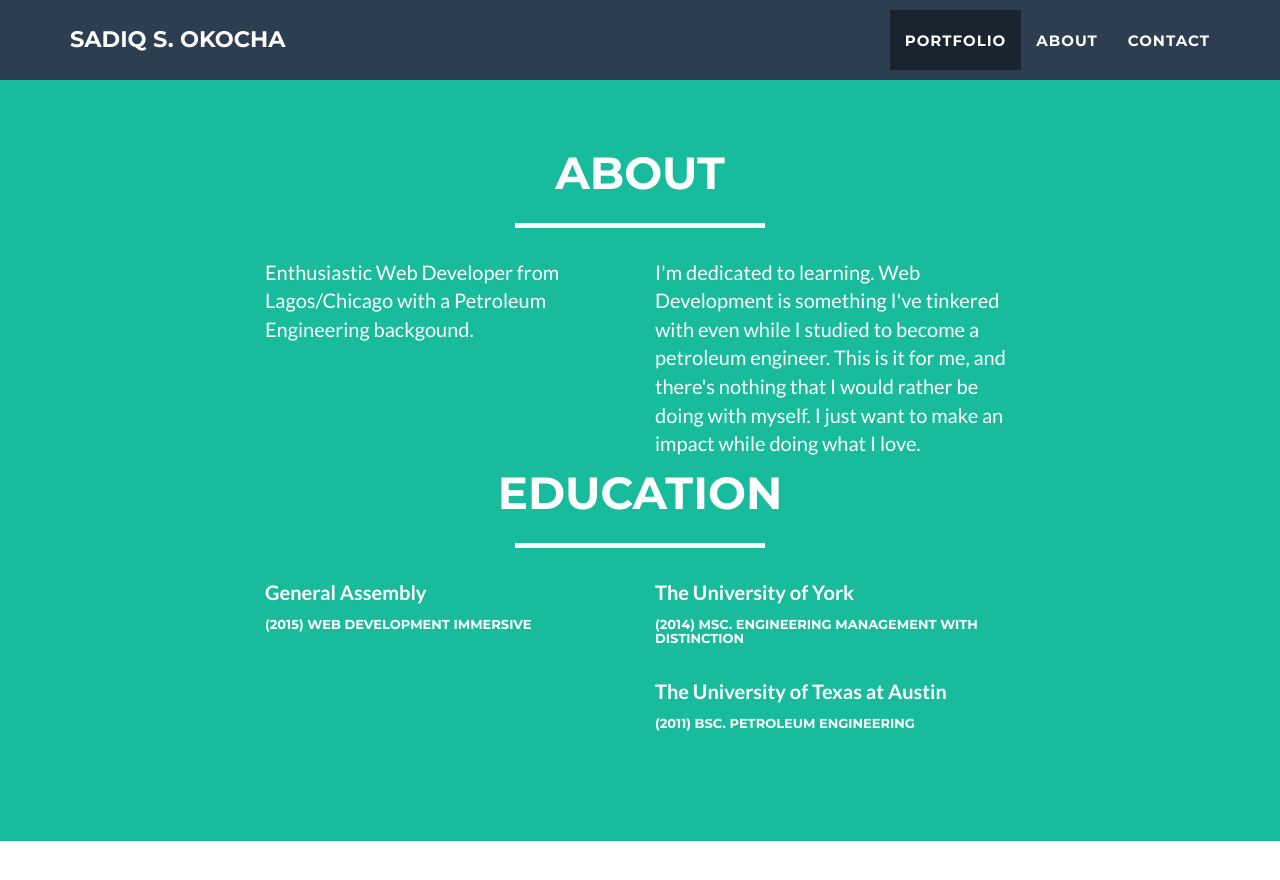
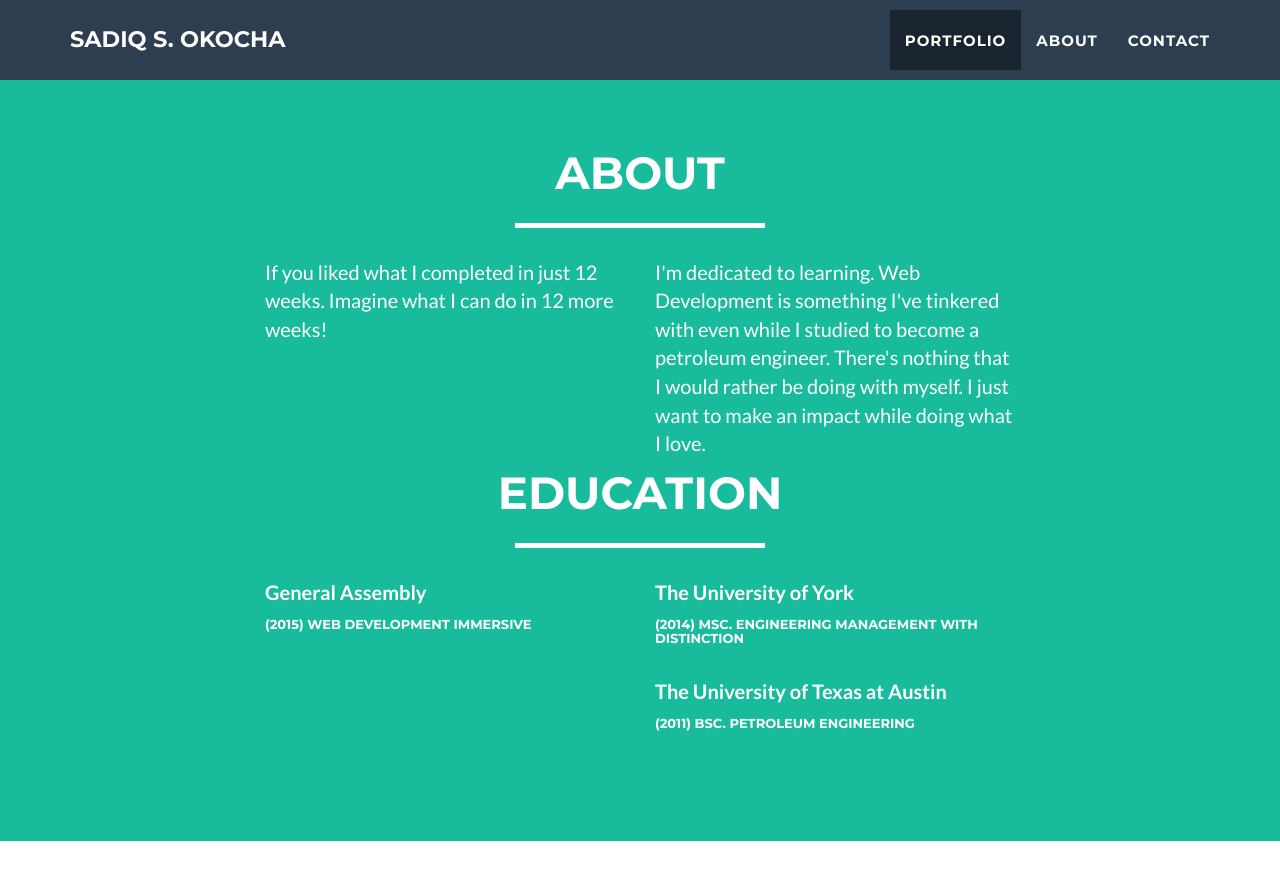
Before and after one commit to sokocha/sokocha.github.io, a Jekyll site: the page built from _posts/2014-07-16-project-3.markdown, in a window 1280 px wide and 900 px high, scrolled down 832 px. Shown: the top 880 px of the window. Built offline with Jekyll 4.4.1, drawn with Linux system fonts in a browser that asks for light colours.

Commit message:
edits the about section in jekyll blog

```diff
--- a/_includes/about.html
+++ b/_includes/about.html
@@ -9,11 +9,11 @@
             </div>
             <div class="row">
                 <div class="col-lg-4 col-lg-offset-2">
-                    <p>Enthusiastic Web Developer from Lagos/Chicago with a Petroleum Engineering backgound.
+                    <p>If you liked what I completed in just 12 weeks. Imagine what I can do in 12 more weeks!
                     </p>
                 </div>
                 <div class="col-lg-4">
-                    <p>I'm dedicated to learning. Web Development is something I've tinkered with even while I studied to become a petroleum engineer. This is it for me, and there's nothing that I would rather be doing with myself. I just want to make an impact while doing what I love. </p>
+                    <p>I'm dedicated to learning. Web Development is something I've tinkered with even while I studied to become a petroleum engineer. There's nothing that I would rather be doing with myself. I just want to make an impact while doing what I love. </p>
                 </div>
         <div class="row">
             <div class="col-lg-12 text-center">
--- a/_posts/2014-07-16-project-3.markdown
+++ b/_posts/2014-07-16-project-3.markdown
@@ -5,6 +5,6 @@ date: 2014-07-16
 img: circus.png
 alt: image-alt
 project-date: February 2015
-description: For Project 3, I was allowed to select my own project. I decided to build an odd jobs listing site for Lagosians, called the SpeciaList. The idea is to create a site for the less technologically advanced workers such as the carpenters, plumbers, and mechanics residing in the mega-city that is Lagos, Nigeria. With limited access to the internet, it is essential that these contractors be able to derive full functionality of the application via SMS. Therefore, Twilio implementation was essential to the success of my final project. Visting the SpeciaList on <a href="https://sellfy.com/p/8Q9P/jV3VZ/">Heroku</a>.
+description: For Project 3, I was allowed to select my own project. I decided to build an odd jobs listing site for Lagosians, called the SpeciaList. I wanted to create a site for the less technologically advanced workers such as the carpenters, plumbers, and mechanics residing in the mega-city that is Lagos, Nigeria. With limited access to the internet, it is essential that these contractors be able to derive full functionality of the application via SMS. Therefore, Twilio implementation was essential to the success of my final project. Visting the SpeciaList on <a href="https://sellfy.com/p/8Q9P/jV3VZ/">Heroku</a>.
 
 ---
```
